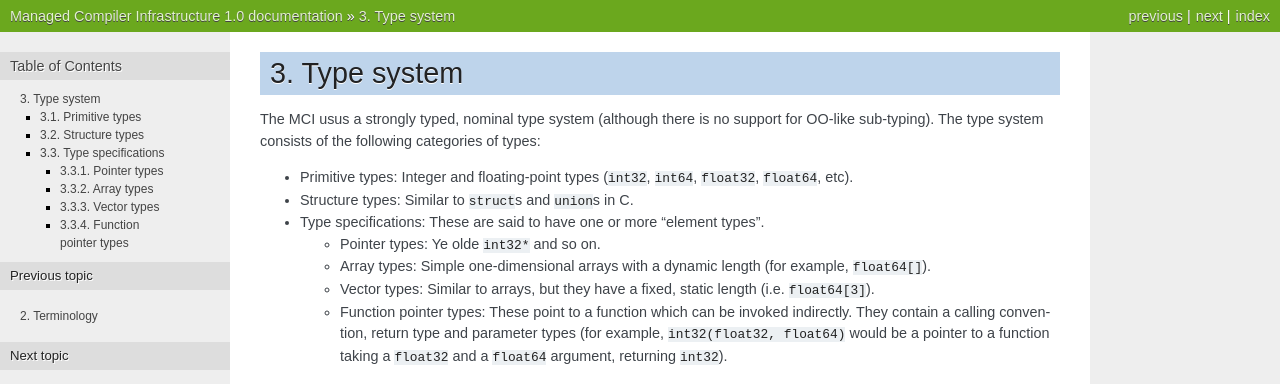
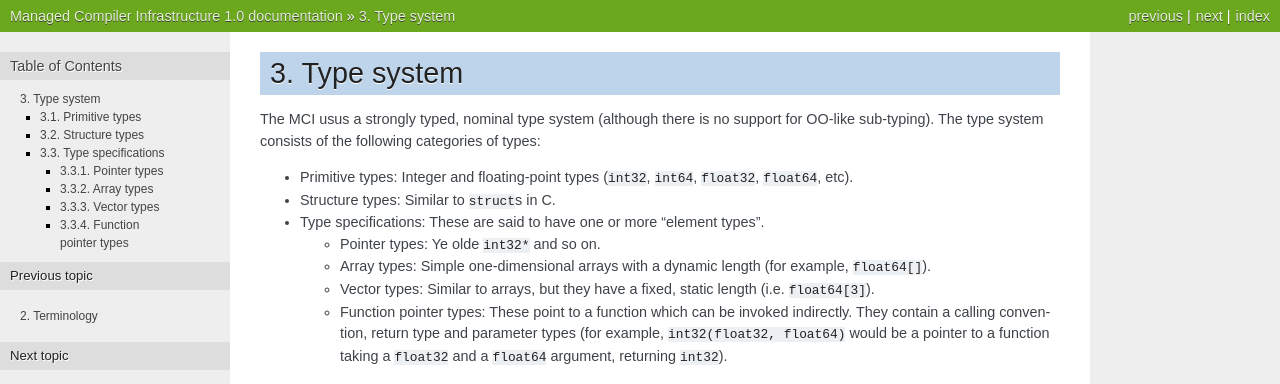
Before and after one commit to lycus/mci, a Sphinx documentation site: the page built from docs/type_system.rst, in a window 1280 px wide and 900 px high. Shown: the top 384 px of the window. Built offline with Sphinx 7.4.7, drawn with Linux system fonts in a browser that asks for light colours.

Commit message:
Minor doc fix.

```diff
--- a/docs/type_system.rst
+++ b/docs/type_system.rst
@@ -7,7 +7,7 @@ categories of types:
 
 * Primitive types: Integer and floating-point types (``int32``, ``int64``,
   ``float32``, ``float64``, etc).
-* Structure types: Similar to ``struct``\ s and ``union``\ s in C.
+* Structure types: Similar to ``struct``\ s in C.
 * Type specifications: These are said to have one or more "element types".
 
   - Pointer types: Ye olde ``int32*`` and so on.
```
